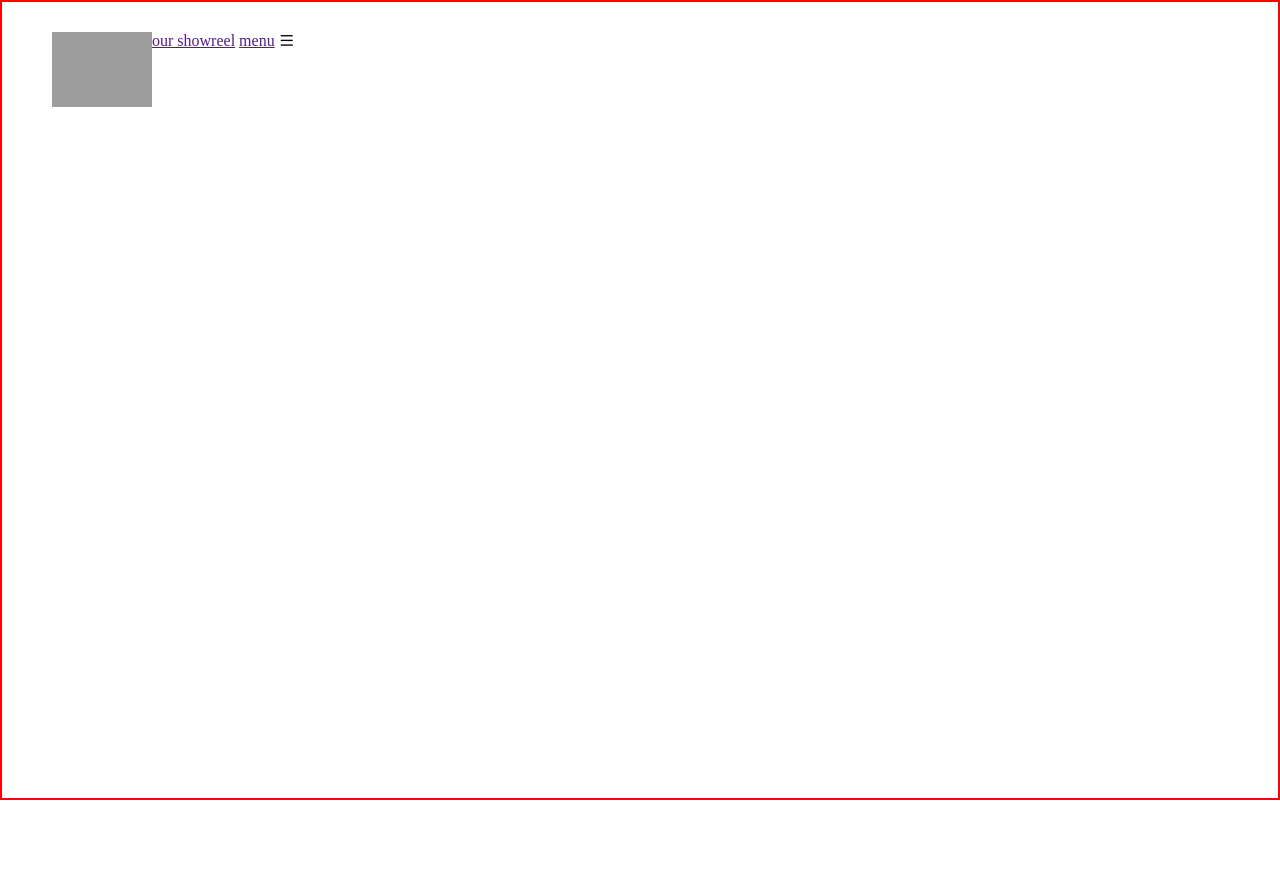
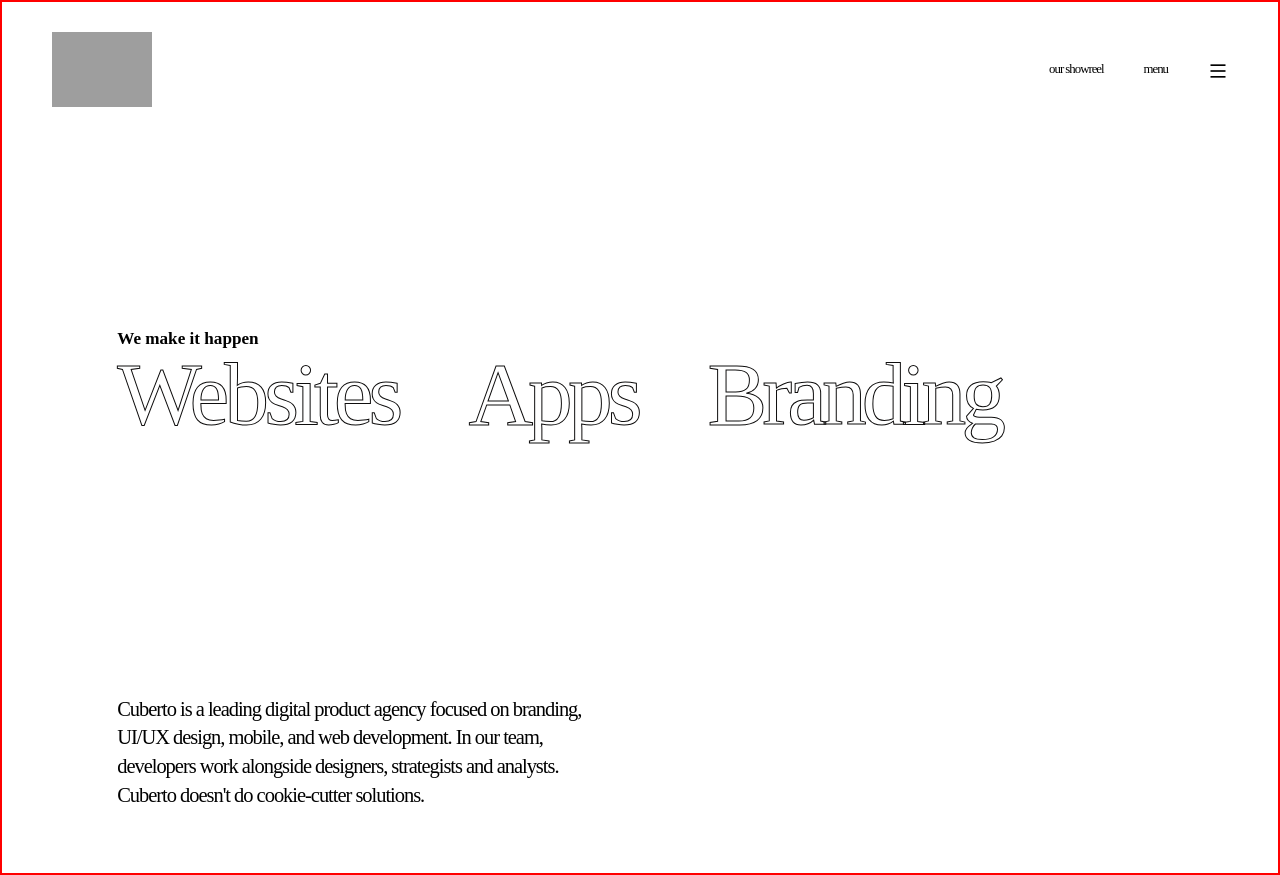
Before and after one commit to amanCoderX/Modern-Web-Dev-project, a plain HTML site: page index.html in a window 1280 px wide. Before the commit the page ends 800 px from the top, so only its background shows below. Drawn offline with nearby package versions, Linux system fonts and the light colour scheme; grey boxes are pictures that could not be loaded.

Commit message:
HomeMain

```diff
--- a/index.html
+++ b/index.html
@@ -21,6 +21,20 @@
                 <i class="ri-menu-line"></i>
             </div>
             </div>
+            <div id="homemain">
+                <h1>We make it happen</h1>
+                <div class="headings">
+                    <h1>Websites</h1>
+                    <h1>Apps</h1>
+                    <h1>Branding</h1>
+                </div>
+            </div>
+            <div id="homelast">
+               <p> Cuberto is a leading digital product agency focused on branding,<br>
+                UI/UX design, mobile, and web development.
+                In our team,<br> developers work alongside designers, strategists and analysts.<br>
+                 Cuberto doesn't do cookie-cutter solutions.</p>
+            </div>
         </div>
     </div>
 </body>
--- a/style.css
+++ b/style.css
@@ -23,6 +23,8 @@ html,body{
 
 #nav{
     display:flex;
+    align-items: center;
+    justify-content: space-between;
     width:100%;
     padding:30px 50px;
 }
@@ -30,3 +32,63 @@ html,body{
 #nav img{
     width:100px;
 }
+
+#nav #right{
+    display: flex;
+    align-items: center;
+    gap: 40px;
+}
+
+#nav a{
+    text-decoration: none;
+    font-weight: 400;
+    color:black;
+    font-size:1vw;
+    letter-spacing: -1px;
+}
+
+#nav i{
+    margin-top: 3px;
+    font-size: 20px;
+}
+
+#home #homemain{
+    width:100%;
+    padding:15vw 9vw;
+}
+
+#homemain h1{
+    font-weight: 600;
+    letter-spacing:10 ;
+    font-size: 1.34vw;
+}
+
+.headings{
+  display: flex;
+  gap: 70px;
+}
+
+#homemain .headings h1{
+    color: transparent;
+    -webkit-text-stroke: 1px #0f0e0e;
+    font-size: 7vw;
+    font-weight: 500;
+    line-height: 1;
+    letter-spacing: -5px ;
+}
+
+#homelast{
+    padding: 5vw 9vw;
+}
+
+#homelast p{
+    font-size: 1.6vw;
+    font-weight: 400;
+    letter-spacing: -.08vw;
+    line-height: 1.4;
+}
+
+#homelast p::selection{
+    color: #ffff;
+    background-color: #0f0e0e;
+}
```
